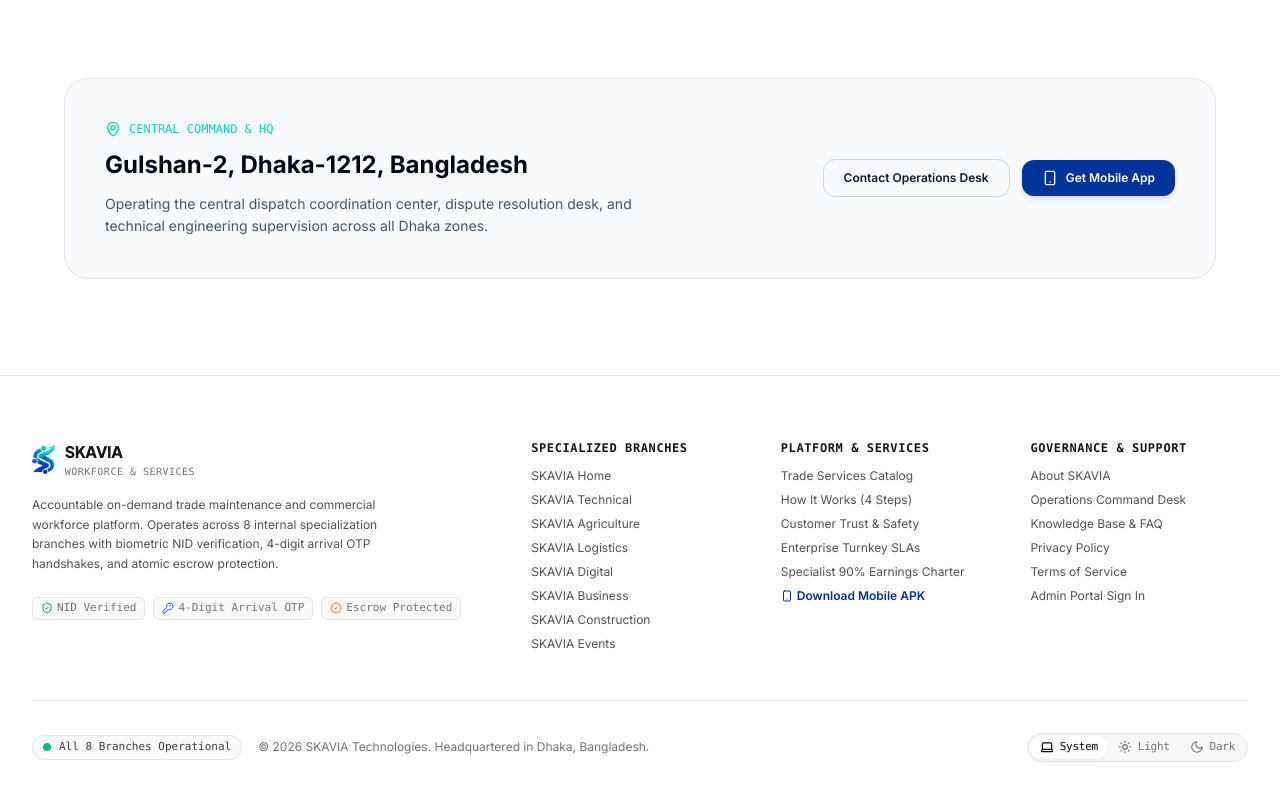
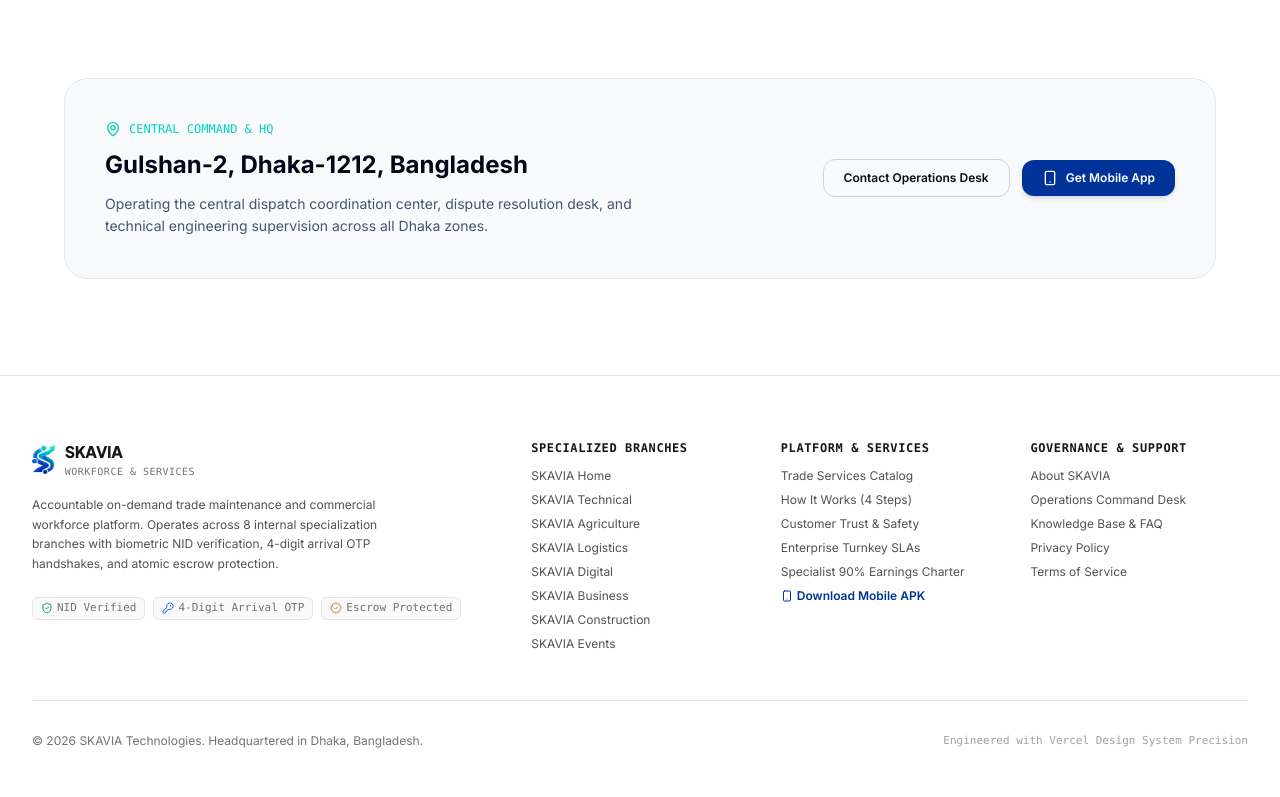
Before and after one commit to Ti838/SKAVIA, a Next.js app in the folder admin-web/: page /about in a window 1280 px wide. Shown: the part 2000-2797 px from the top of the page. Built offline with nearby package versions, Linux system fonts and the light colour scheme.

Commit message:
fix(web): eradicate public admin links, clean footer, enhance logo rendering, and modernize admin portal to Vercel design system

```diff
--- a/admin-web/src/app/globals.css
+++ b/admin-web/src/app/globals.css
@@ -4,16 +4,16 @@
 
 :root {
   --font-bengali: 'Noto Sans Bengali', -apple-system, BlinkMacSystemFont, "Segoe UI", Roboto, sans-serif;
-  --bg-canvas: #F8FAFC;
+  --bg-canvas: #FAFAFA;
   --bg-surface: #FFFFFF;
   --bg-surface-rgb: 255, 255, 255;
-  --bg-surface-subtle: #F1F5F9;
-  --bg-sidebar: #0B1938;
-  --text-primary: #0F172A;
-  --text-secondary: #475569;
-  --text-muted: #64748B;
-  --border-subtle: #E2E8F0;
-  --border-strong: #CBD5E1;
+  --bg-surface-subtle: #F4F4F5;
+  --bg-sidebar: #FAFAFA;
+  --text-primary: #0A0A0A;
+  --text-secondary: #525252;
+  --text-muted: #737373;
+  --border-subtle: #E5E5E5;
+  --border-strong: #D4D4D4;
   --brand-royal: #003399;
   --brand-sky: #3898EC;
   --brand-aqua: #15E7CA;
@@ -25,28 +25,28 @@
   --role-worker: #0284C7;
   --role-business: #7C3AED;
   --role-admin: #003399;
-  --focus-ring: rgba(56, 152, 236, 0.35);
+  --focus-ring: rgba(0, 0, 0, 0.1);
 }
 
 [data-theme="dark"], .dark {
-  --bg-canvas: #070A11;
-  --bg-surface: #0E1424;
-  --bg-surface-rgb: 14, 20, 36;
-  --bg-surface-subtle: #141C30;
-  --bg-sidebar: #05080E;
-  --text-primary: #EDEFEF;
-  --text-secondary: #9BB0C9;
-  --text-muted: #7189A8;
-  --border-subtle: #192338;
-  --border-strong: #546C8D;
-  --brand-primary: #4C86F0;
+  --bg-canvas: #000000;
+  --bg-surface: #0A0A0A;
+  --bg-surface-rgb: 10, 10, 10;
+  --bg-surface-subtle: #141414;
+  --bg-sidebar: #000000;
+  --text-primary: #EDEDED;
+  --text-secondary: #A1A1A1;
+  --text-muted: #707070;
+  --border-subtle: #262626;
+  --border-strong: #404040;
+  --brand-primary: #3898EC;
   --status-success: #34D399;
   --status-warning: #F59E0B;
   --status-danger: #F87171;
   --role-worker: #38BDF8;
   --role-business: #9D7BF2;
-  --role-admin: #4C86F0;
-  --focus-ring: rgba(76, 134, 240, 0.45);
+  --role-admin: #3898EC;
+  --focus-ring: rgba(255, 255, 255, 0.15);
 }
 
 * {
--- a/admin-web/src/components/brand/SkaviaBrandMark.tsx
+++ b/admin-web/src/components/brand/SkaviaBrandMark.tsx
@@ -20,7 +20,7 @@ export function SkaviaBrandMark({
   priority = false,
 }: SkaviaBrandMarkProps) {
   if (variant === 'full') {
-    // Exact ratio: 480 / 653 = 0.7350689
+    // Exact master ratio: 480 / 653 = 0.7350689
     const width = Math.max(1, Math.round(size * (480 / 653)));
     return (
       <Image
@@ -29,13 +29,15 @@ export function SkaviaBrandMark({
         width={width}
         height={size}
         priority={priority}
-        style={{ width: 'auto', height: size }}
-        className={`object-contain select-none ${className}`.trim()}
+        unoptimized
+        quality={100}
+        style={{ width: 'auto', height: size, imageRendering: '-webkit-optimize-contrast' }}
+        className={`object-contain select-none shrink-0 ${className}`.trim()}
       />
     );
   }
 
-  // Exact ratio: 480 / 633 = 0.7582938
+  // Exact master ratio: 480 / 633 = 0.7582938
   const width = Math.max(1, Math.round(size * (480 / 633)));
   return (
     <Image
@@ -44,8 +46,10 @@ export function SkaviaBrandMark({
       width={width}
       height={size}
       priority={priority}
-      style={{ width: 'auto', height: size }}
-      className={`object-contain select-none ${className}`.trim()}
+      unoptimized
+      quality={100}
+      style={{ width: 'auto', height: size, imageRendering: '-webkit-optimize-contrast' }}
+      className={`object-contain select-none shrink-0 ${className}`.trim()}
     />
   );
 }
--- a/admin-web/src/components/navigation/MobileNavDrawer.tsx
+++ b/admin-web/src/components/navigation/MobileNavDrawer.tsx
@@ -169,14 +169,6 @@ export function MobileNavDrawer({
             <Smartphone className="h-4 w-4" />
             <span>Download Mobile App</span>
           </Link>
-
-          <Link
-            href="/login"
-            onClick={onClose}
-            className="w-full flex items-center justify-center gap-1.5 py-2 text-xs font-medium text-neutral-500 dark:text-neutral-400 hover:text-neutral-900 dark:hover:text-white transition-colors"
-          >
-            <span>Enterprise Admin Portal Sign In →</span>
-          </Link>
         </div>
       </div>
     </div>
--- a/admin-web/src/components/navigation/PublicFooter.tsx
+++ b/admin-web/src/components/navigation/PublicFooter.tsx
@@ -3,17 +3,8 @@
 import Link from 'next/link';
 import { BadgeCheck, KeyRound, ShieldCheck, Smartphone } from 'lucide-react';
 import { SkaviaBrandMark } from '@/components/brand/SkaviaBrandMark';
-import { VercelThemeToggle, type ThemeMode } from '@/components/theme/VercelThemeToggle';
 
-interface PublicFooterProps {
-  themeMode?: ThemeMode;
-  onSelectTheme?: (mode: ThemeMode) => void;
-}
-
-export function PublicFooter({
-  themeMode = 'system',
-  onSelectTheme,
-}: PublicFooterProps) {
+export function PublicFooter() {
   const branches = [
     { code: 'HOME', name: 'SKAVIA Home', desc: 'Plumbing & sanitary', href: '/branches/home' },
     { code: 'TECH', name: 'SKAVIA Technical', desc: 'HVAC & electrical', href: '/branches/technical' },
@@ -153,36 +144,18 @@ export function PublicFooter({
                   Terms of Service
                 </Link>
               </li>
-              <li>
-                <Link href="/login" className="hover:text-neutral-950 dark:hover:text-white transition-colors">
-                  Admin Portal Sign In
-                </Link>
-              </li>
             </ul>
           </div>
         </div>
 
-        {/* Bottom Bar (Vercel Style: Status Indicator, Theme Switcher, Copyright) */}
+        {/* Bottom Bar (Vercel Style: Headquarter info and Copyright) */}
         <div className="pt-8 border-t border-neutral-200 dark:border-neutral-800 flex flex-col sm:flex-row items-center justify-between gap-4 text-xs text-neutral-500">
           <div className="flex flex-wrap items-center gap-4">
-            {/* Live Operational Status Indicator */}
-            <div className="inline-flex items-center gap-2 px-2.5 py-1 rounded-full border border-neutral-200 dark:border-neutral-800 bg-neutral-50 dark:bg-neutral-900 text-[11px] font-mono">
-              <span className="relative flex h-2 w-2">
-                <span className="animate-ping absolute inline-flex h-full w-full rounded-full bg-emerald-400 opacity-75" />
-                <span className="relative inline-flex rounded-full h-2 w-2 bg-emerald-500" />
-              </span>
-              <span className="text-neutral-700 dark:text-neutral-300">All 8 Branches Operational</span>
-            </div>
             <p>© {new Date().getFullYear()} SKAVIA Technologies. Headquartered in Dhaka, Bangladesh.</p>
           </div>
-
-          {/* Theme Switcher in Footer (Matching Vercel Footer) */}
-          {onSelectTheme && (
-            <VercelThemeToggle
-              themeMode={themeMode}
-              onSelectTheme={onSelectTheme}
-            />
-          )}
+          <p className="text-[11px] font-mono text-neutral-400">
+            Engineered with Vercel Design System Precision
+          </p>
         </div>
       </div>
     </footer>
--- a/admin-web/src/components/navigation/PublicHeader.tsx
+++ b/admin-web/src/components/navigation/PublicHeader.tsx
@@ -6,7 +6,6 @@ import { usePathname } from 'next/navigation';
 import {
   ChevronDown,
   Menu,
-  Shield,
   Smartphone,
 } from 'lucide-react';
 import { SkaviaBrandMark } from '@/components/brand/SkaviaBrandMark';
@@ -183,16 +182,6 @@ export function PublicHeader({
               compact
             />
 
-            {/* Admin Portal Sign In Link */}
-            <Link
-              href="/login"
-              className="hidden md:inline-flex items-center gap-1.5 px-2.5 py-1.5 rounded-full text-xs font-medium text-neutral-600 hover:text-neutral-950 dark:text-neutral-400 dark:hover:text-white hover:bg-neutral-100 dark:hover:bg-neutral-800 transition whitespace-nowrap shrink-0"
-              title="SKAVIA Enterprise Admin Portal"
-            >
-              <Shield className="h-3.5 w-3.5 opacity-70" />
-              <span>Admin</span>
-            </Link>
-
             {/* High-Contrast Primary CTA (Vercel Style) */}
             <Link
               href="/download"
--- a/admin-web/src/features/public-website/CinematicStoryModal.tsx
+++ b/admin-web/src/features/public-website/CinematicStoryModal.tsx
@@ -97,7 +97,7 @@ export function CinematicStoryModal({
   isOpen,
   onClose,
   t,
-  apkUrl = '#download',
+  apkUrl = '/download',
 }: {
   isOpen: boolean;
   onClose: () => void;
@@ -197,7 +197,7 @@ export function CinematicStoryModal({
         className="relative w-full max-w-4xl rounded-3xl border shadow-2xl overflow-hidden flex flex-col max-h-[88vh] my-auto"
         style={{
           borderColor: 'var(--border-subtle)',
-          backgroundColor: t.dark ? '#070A11' : '#FFFFFF',
+          backgroundColor: t.dark ? '#000000' : '#FFFFFF',
           color: 'var(--text-primary)',
         }}
       >
--- a/admin-web/src/features/public-website/PublicEcosystemSections.tsx
+++ b/admin-web/src/features/public-website/PublicEcosystemSections.tsx
@@ -151,7 +151,7 @@ export function DownloadSection({
   const { showToast } = useSakugaToast();
 
   const primaryApkUrl =
-    distribution.android.apkUrl || '/downloads/skavia-v1.0.0-arm64-v8a.apk';
+    distribution.android.apkUrl || '/downloads/skavia-latest.apk';
   const armv7ApkUrl =
     distribution.android.armv7Url || '/downloads/skavia-v1.0.0-armeabi-v7a.apk';
   const sha256 =
@@ -260,7 +260,7 @@ export function DownloadSection({
                   )}
                   <a
                     href={primaryApkUrl}
-                    download="skavia-v1.0.0-arm64-v8a.apk"
+                    download="skavia-latest.apk"
                     className={`w-full inline-flex items-center justify-center gap-2.5 px-6 py-4 rounded-2xl bg-gradient-to-r from-[#003399] to-[#1D4ED8] hover:from-[#002266] hover:to-[#1e40af] text-white font-semibold text-sm shadow-xl shadow-blue-900/30 transition-all text-center hover:scale-[1.01] ${
                       telemetry.isLoaded && telemetry.recommendedApk === 'arm64'
                         ? 'ring-2 ring-amber-400/80 shadow-amber-400/10'
@@ -268,7 +268,7 @@ export function DownloadSection({
                     }`}
                   >
                     <Download className="h-4 w-4 shrink-0" />
-                    <span>Download APK (5G &amp; 4G &middot; ARM64 &middot; 22.6 MB)</span>
+                    <span>Download Official Production APK ({apkSizeLabel})</span>
                   </a>
                 </div>
 
--- a/admin-web/src/features/public-website/components/DeviceCompatibilityCard.tsx
+++ b/admin-web/src/features/public-website/components/DeviceCompatibilityCard.tsx
@@ -195,14 +195,10 @@ export function DeviceCompatibilityCard({
         {compatibilityStatus === 'desktop_transfer' && (
           <p>
             <strong>Desktop Computer Detected:</strong> You can download the
-            ARM64 APK to transfer to your Android device via USB/Drive, or
-            access our full{' '}
-            <Link href="/customer-portal" className="underline font-semibold">
-              Client Portal
-            </Link>{' '}
-            or{' '}
-            <Link href="/login" className="underline font-semibold">
-              Admin Console
+            SKAVIA APK to transfer to your Android device via USB/Drive, or
+            explore our complete{' '}
+            <Link href="/services-catalog" className="underline font-semibold">
+              Trade Services Catalog
             </Link>
             .
           </p>
--- a/admin-web/src/features/public-website/components/PublicPageShell.tsx
+++ b/admin-web/src/features/public-website/components/PublicPageShell.tsx
@@ -25,10 +25,7 @@ export function PublicPageShell({ children }: PublicPageShellProps) {
         setThemeMode={setThemeMode}
       />
       <main className="w-full">{children(tokens)}</main>
-      <PublicFooter
-        themeMode={themeMode}
-        onSelectTheme={setThemeMode}
-      />
+      <PublicFooter />
     </div>
   );
 }
```
Also changed, not shown: admin-web/src/components/shell/AdminShell.tsx (+30 -24 lines), admin-web/src/features/public-website/public-site-data.ts (+11 -11 lines), admin-web/src/features/public-website/screens/DownloadHubScreen.tsx (+5 -5 lines).
